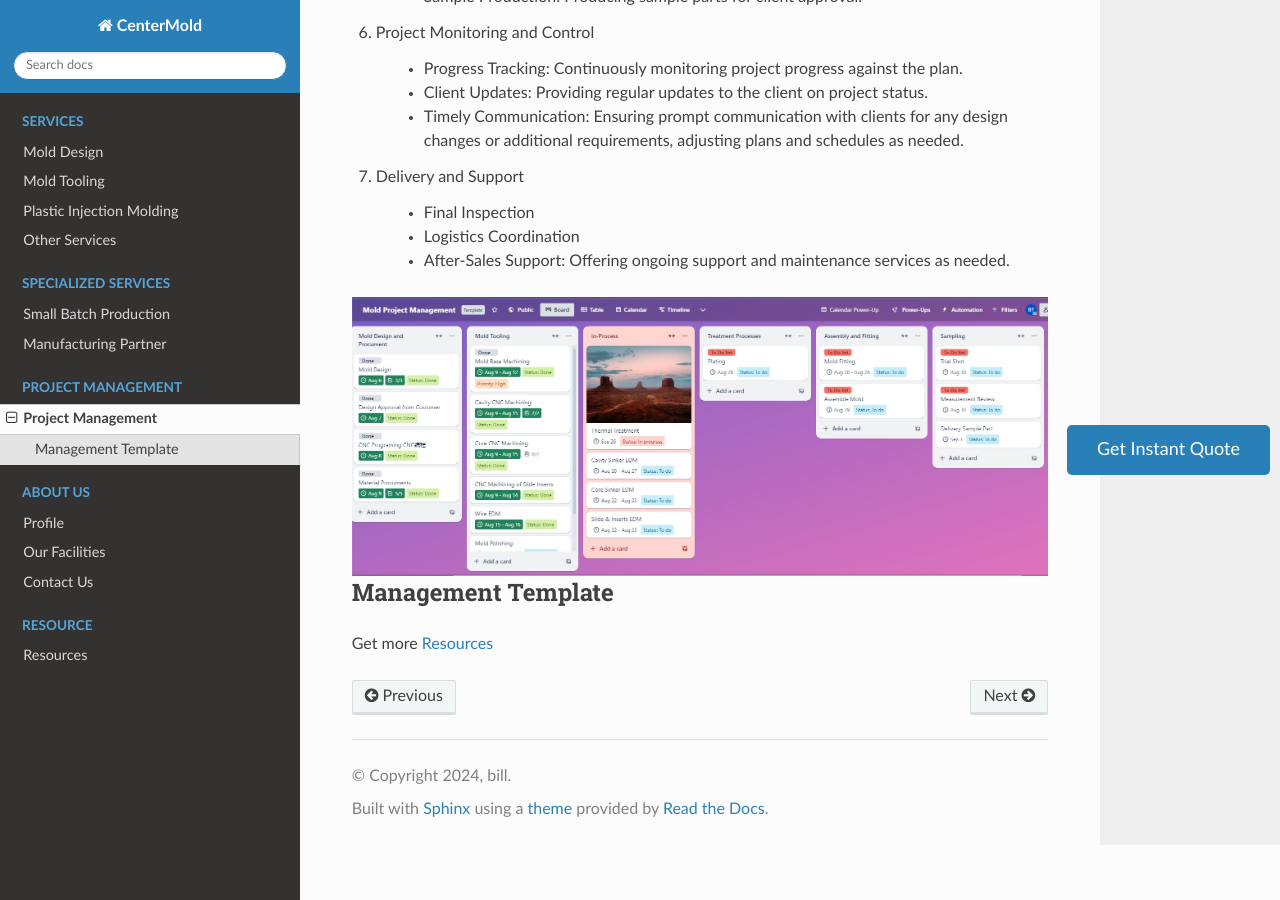
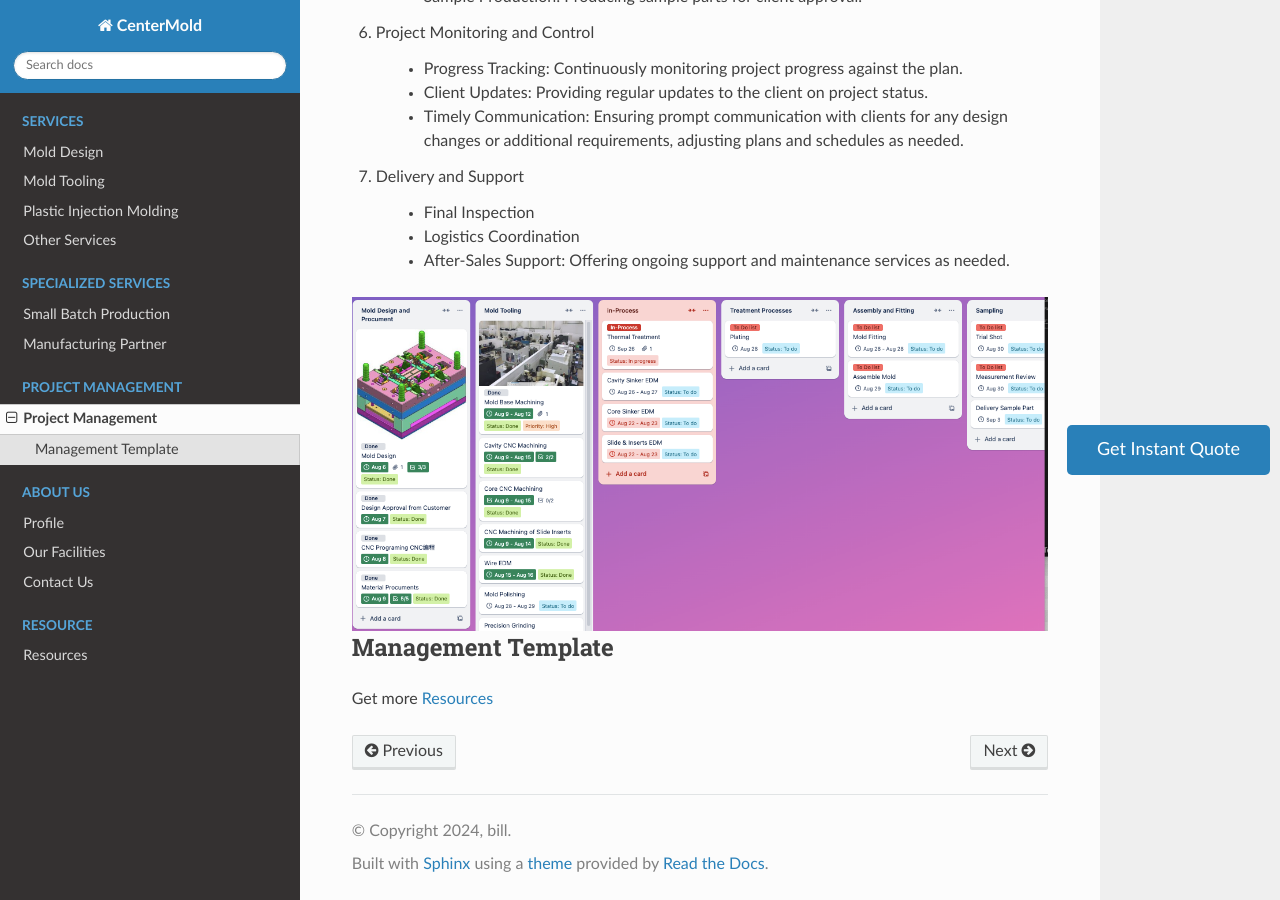
Before and after one commit to paultang/centermold, a Sphinx documentation site: the page built from source/Project-Process-Management.rst, in a window 1280 px wide and 900 px high, scrolled down 883 px. Built offline with Sphinx 7.4.7 and the Read the Docs theme 2.0.0, drawn with Linux system fonts in a browser that asks for light colours; pages that are not in the unit, such as notebooks, are missing from menus.

Commit message:
modify template pic

```diff
--- a/source/Project-Process-Management.rst
+++ b/source/Project-Process-Management.rst
@@ -53,7 +53,7 @@ At CenterMold, we ensure that every step of the mold project is planned and exec
 
 
 
-.. image:: _static/mold_management_template_centermold.jpg
+.. image:: _static/template.png
    :alt: Mold management trello template of centermold
    :width: 800px
    :align: center
```
Also changed, not shown: source/_static/mold_management_template_centermold.jpg (deleted), source/_static/template.png (added).
